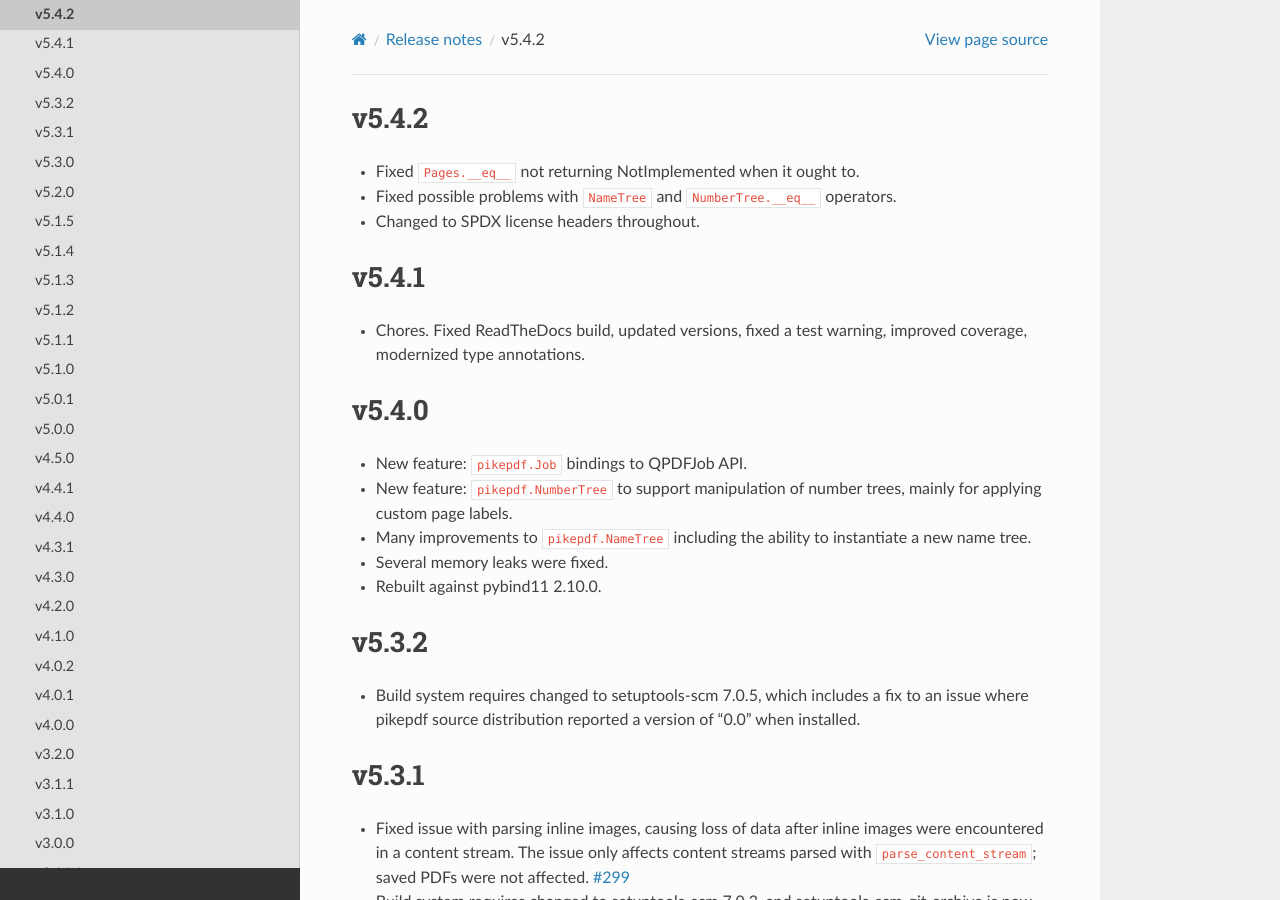
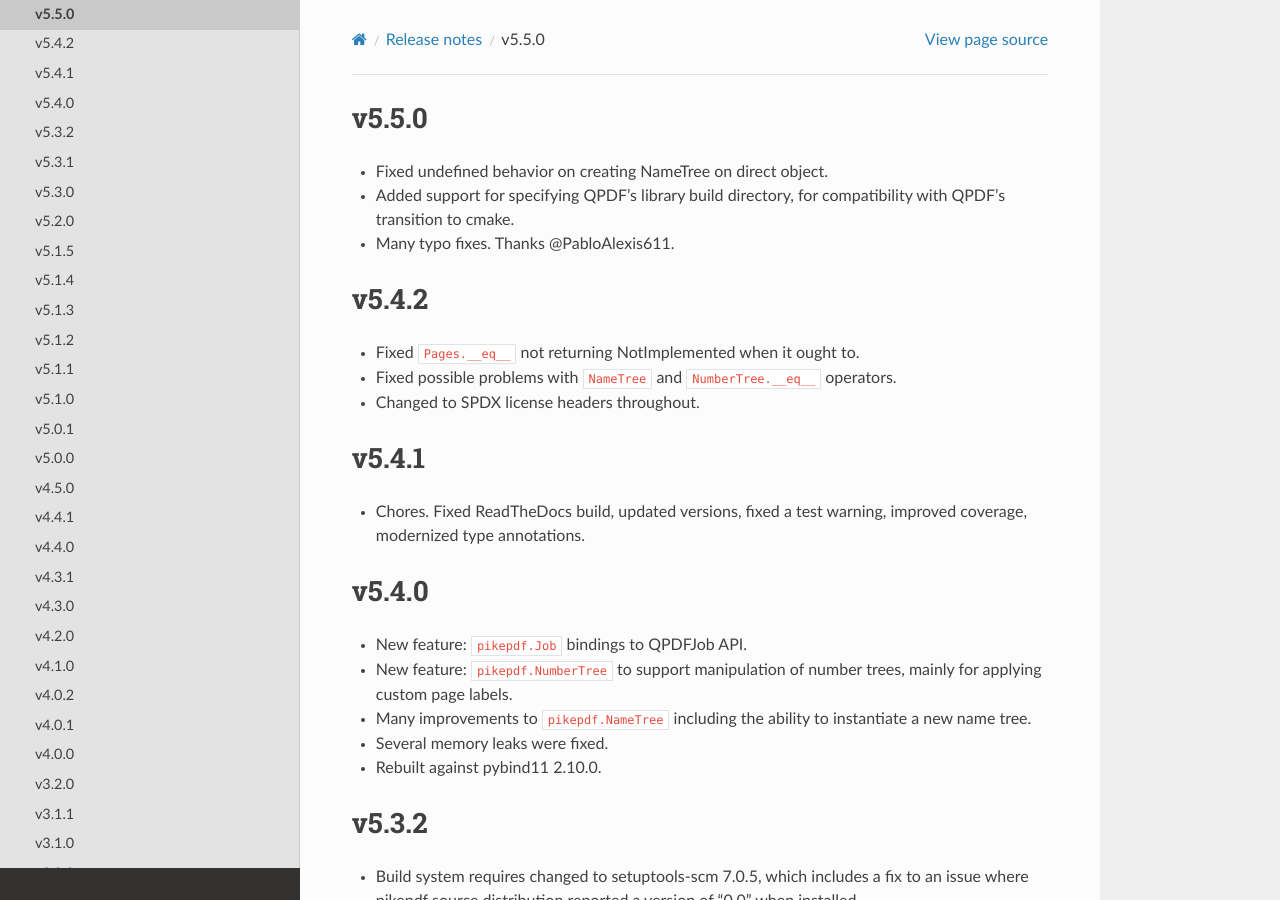
Before and after one commit to pikepdf/pikepdf, a Sphinx documentation site: the page built from docs/releasenotes/version5.rst, in a window 1280 px wide and 900 px high. Built offline with Sphinx 7.4.7 and the Read the Docs theme 2.0.0, drawn with Linux system fonts in a browser that asks for light colours.

Commit message:
v5.5.0 release notes

```diff
--- a/docs/releasenotes/version5.rst
+++ b/docs/releasenotes/version5.rst
@@ -1,3 +1,11 @@
+v5.5.0
+======
+
+-  Fixed undefined behavior on creating NameTree on direct object.
+-  Added support for specifying QPDF's library build directory, for compatibility
+   with QPDF's transition to cmake.
+-  Many typo fixes. Thanks @PabloAlexis611.
+
 v5.4.2
 ======
 
```
